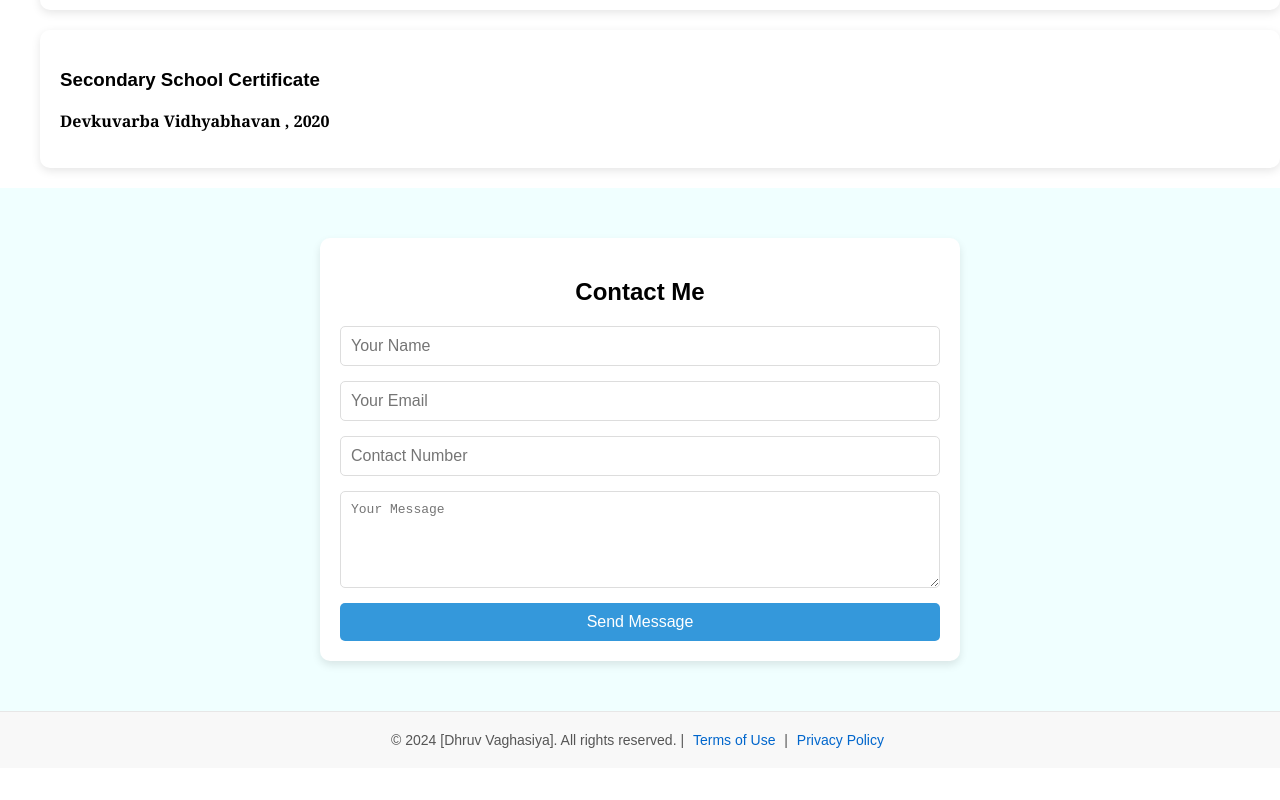
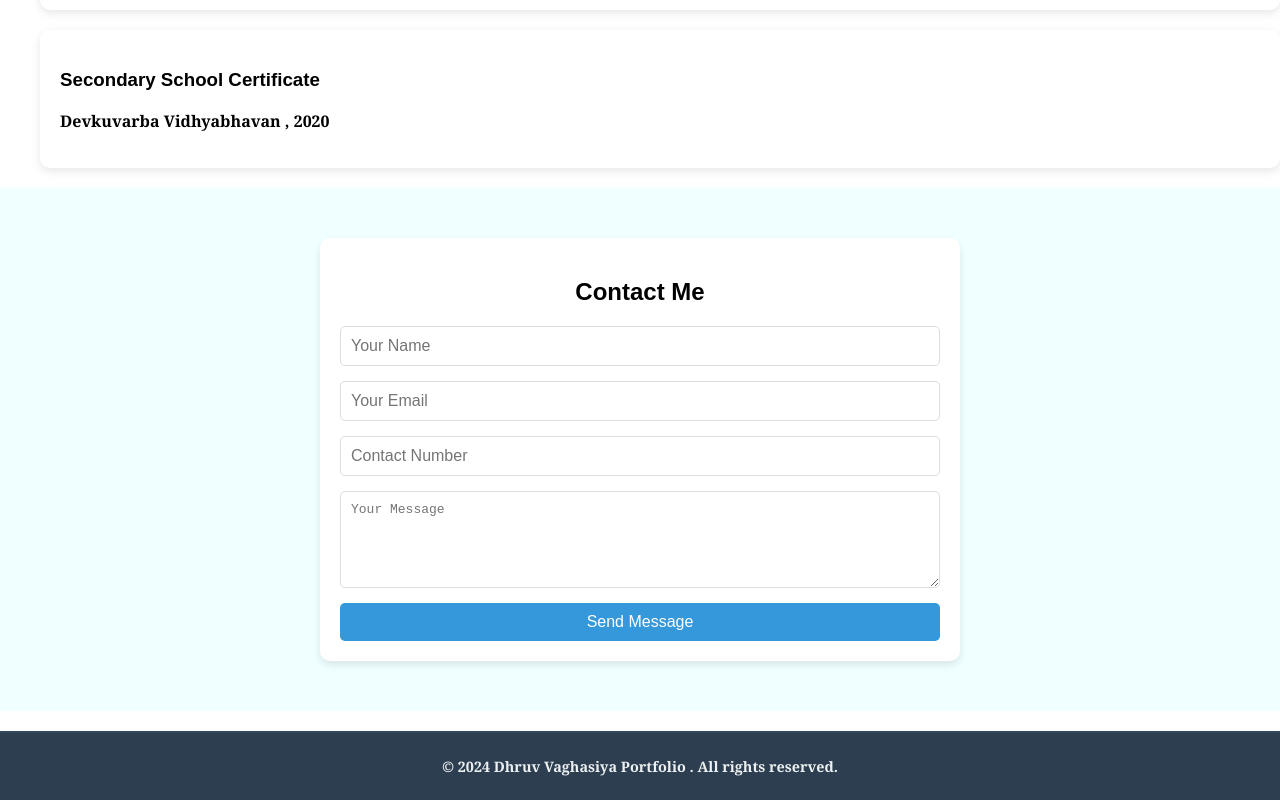
Before and after one commit to Dhruv0096/resume, a plain HTML site: page index.html in a window 1280 px wide. Shown: the part 1476-2276 px from the top of the page. Before the commit the page ends 2244 px from the top, so only its background shows below. Drawn offline with Linux system fonts and the light colour scheme.

Commit message:
add foot

```diff
--- a/index.html
+++ b/index.html
@@ -4,6 +4,7 @@
 <meta charset="UTF-8">
 <meta name="viewport" content="width=device-width, initial-scale=1.0">
 <link type="" href="style.css">
+<script src="server.js"></script>
 <title>Dhruv Portfolio</title>
 <style>
 
@@ -144,21 +145,22 @@
     background-color: #2980b9;
   }
 
-  .copyright {
+  footer {
             text-align: center;
-            padding: 20px;
-            background-color: #f8f8f8;
-            color: #555;
-            font-size: 14px;
-            border-top: 1px solid #e7e7e7;
+            padding: 10px;
+            background-color: #2c3e50;
+            color: #ecf0f1;
+            border-top: 2px solid #34495e;
+            position: relative;
+            margin-top: 20px;
+            font-size: 0.9em;
         }
-        .copyright a {
-            color: #0066cc;
-            text-decoration: none;
-            margin: 0 5px;
-        }
-        .copyright a:hover {
-            text-decoration: underline;
+
+        @media (max-width: 600px) {
+            footer {
+                font-size: 0.8em;
+                padding: 5px;
+            }
         }
 
 
@@ -274,12 +276,9 @@ p{
   </section>
 
   <footer>
-    <div class="copyright">
-        © 2024 [Dhruv Vaghasiya]. All rights reserved. |
-        <a href="#" target="_self">Terms of Use</a> |
-        <a href="#" target="_self">Privacy Policy</a>
-    </div>
-</footer>
+    <p>&copy; 2024 Dhruv Vaghasiya Portfolio . All rights reserved.</p>
+  </footer>
+
 
   <script>
     document.getElementById('contactForm').addEventListener('submit', function(event) {
@@ -309,7 +308,7 @@ p{
     function validateEmail(email) {
       const re = /^[^\s@]+@[^\s@]+\.[^\s@]+$/;
       return re.test(String(email).toLowerCase());
-    }
+
   </script>
 
 
```
